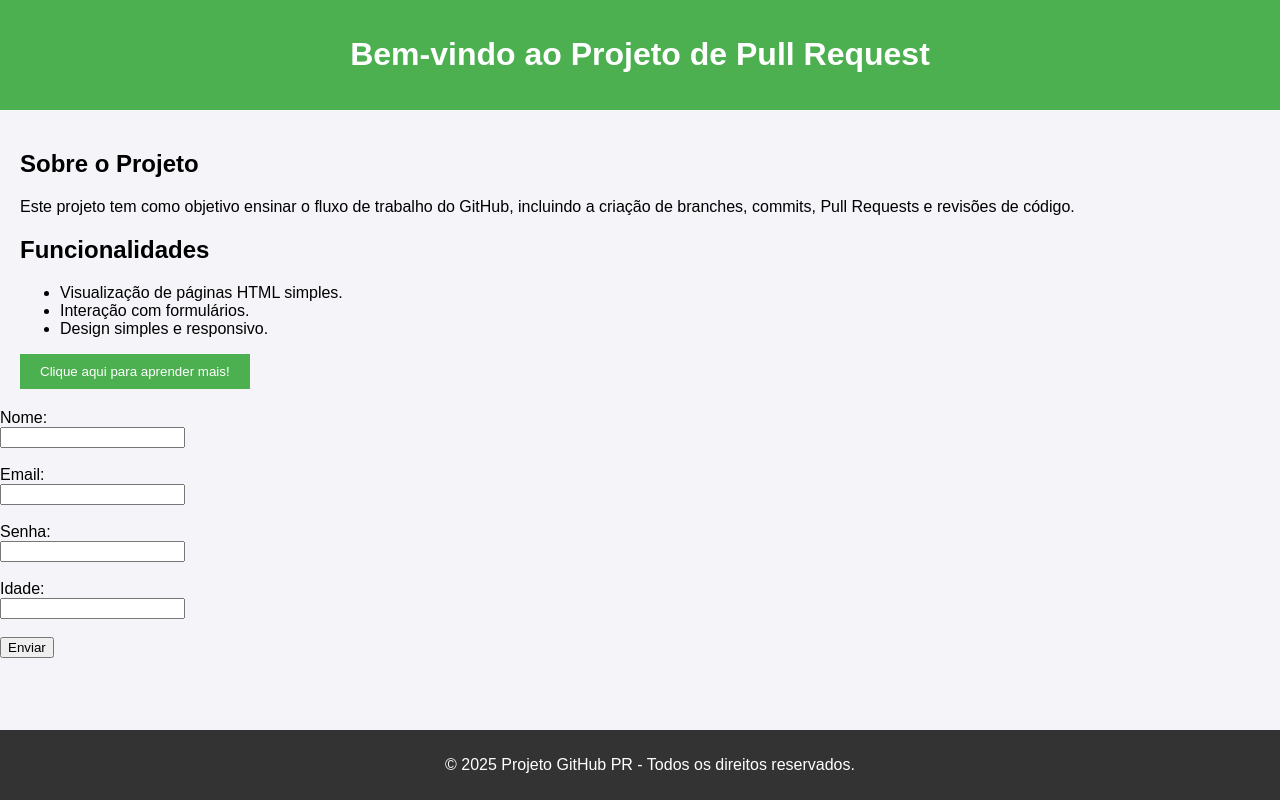
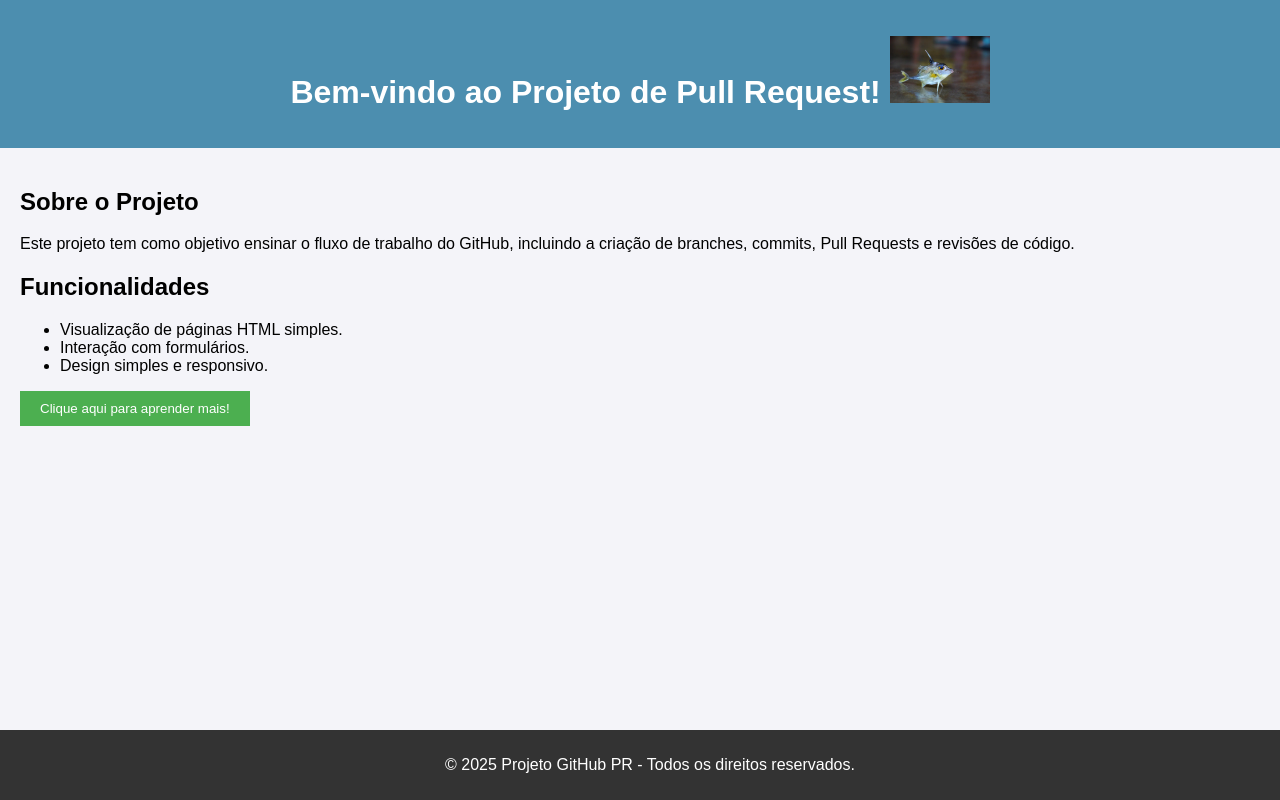
Before and after one commit to ErickNeves07/Atividade-PullRequest, a plain HTML site: page index.html in a window 1280 px wide. Drawn offline with Linux system fonts and the light colour scheme.

Commit message:
modificação no header

```diff
--- a/index.html
+++ b/index.html
@@ -12,7 +12,7 @@
             padding: 0;
         }
         header {
-            background-color: #4CAF50;
+            background-color: #4c8eaf;
             color: white;
             padding: 15px;
             text-align: center;
@@ -46,7 +46,7 @@
 <body>
 
 <header>
-    <h1>Bem-vindo ao Projeto de Pull Request</h1>
+    <h1>Bem-vindo ao Projeto de Pull Request! <img src="peixeTripe.webp" alt="" width="100px"></h1>
 </header>
 
 <main>
@@ -71,24 +71,5 @@
     <p>&copy; 2025 Projeto GitHub PR - Todos os direitos reservados.</p>
 </footer>
 
-
-<form action="processar" method="post">
-
-    <label>Nome:</label><br>
-    <input type="text" name="nome"><br><br>
-
-    <label>Email:</label><br>
-    <input type="email" name="email"><br><br>
-
-    <label>Senha:</label><br>
-    <input type="password" name="senha"><br><br>
-
-    <label>Idade:</label><br>
-    <input type="number" name="idade"><br><br>
-
-    <input type="submit" value="Enviar">
-
-</form>
-
 </body>
 </html>
```
